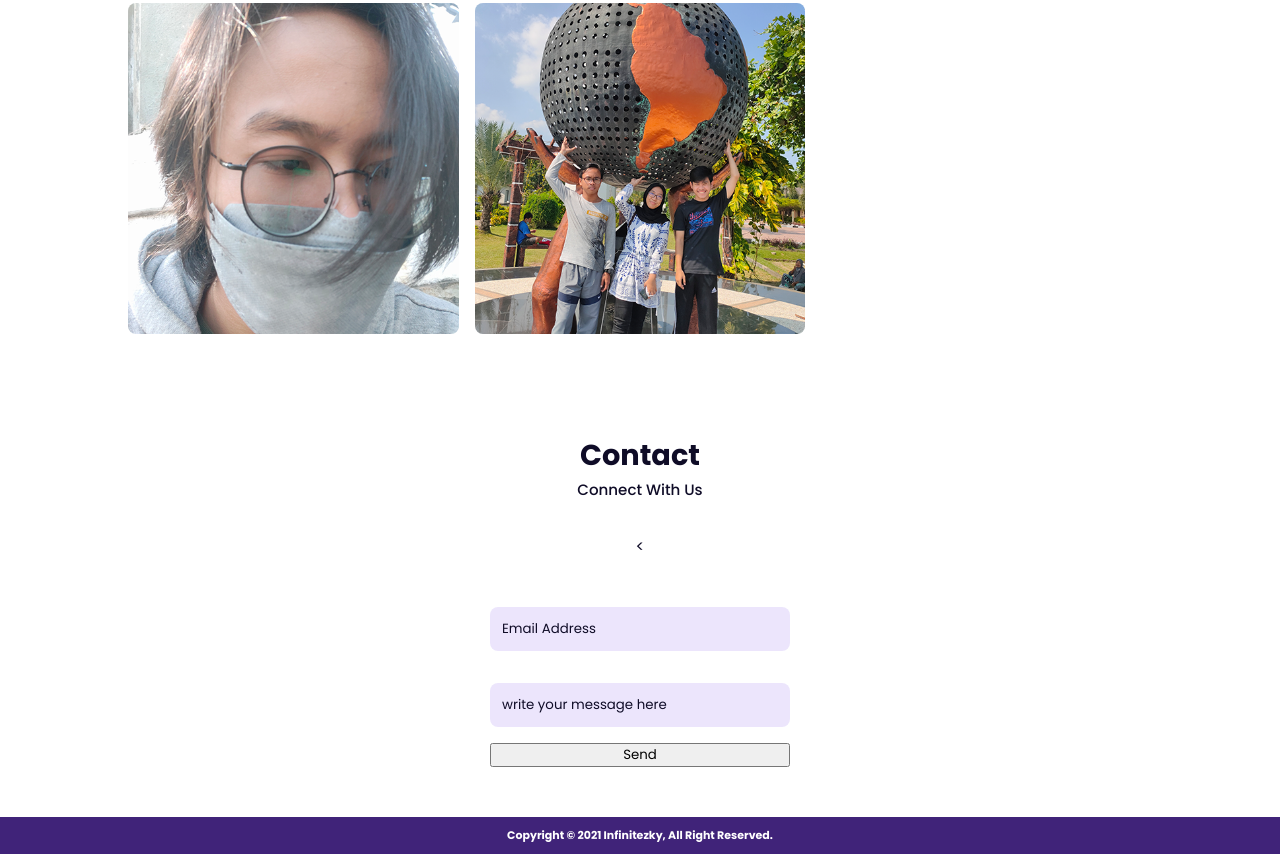
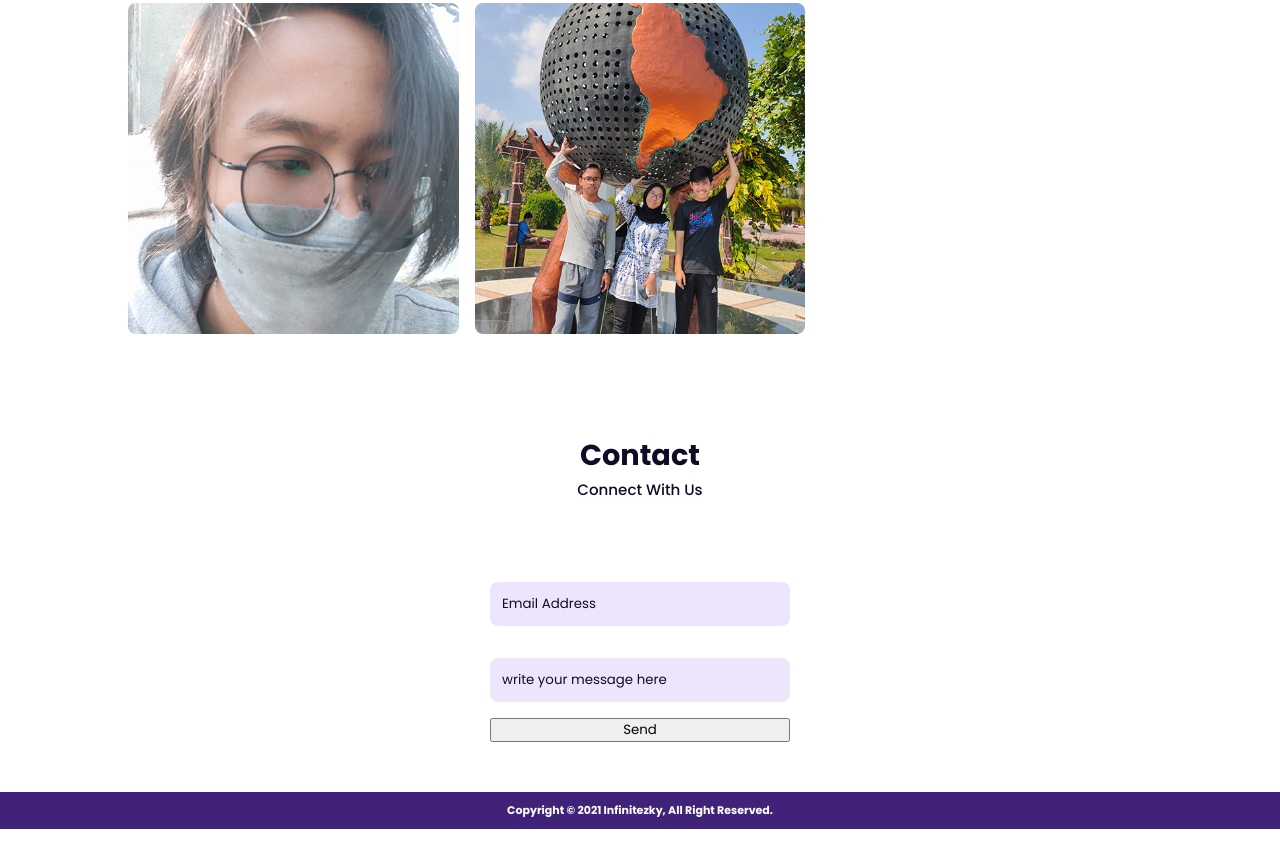
Before and after one commit to Infinitezkyy/tes, a plain HTML site: page index.html in a window 1280 px wide. Shown: the part 7087-7941 px from the top of the page. After the commit the page ends 7916 px from the top, so only its background shows below. Drawn offline with nearby package versions, Linux system fonts and the light colour scheme.

Commit message:
Update index.html

```diff
--- a/index.html
+++ b/index.html
@@ -327,7 +327,7 @@
         <span>Connect With Us</span>
     </div>
     <div class="contact-form">
-        <<div class="contact-form">
+        <div class="contact-form">
         <form action="https://formsubmit.co/zkybudiansyah@gmail.com" method="POST">
             <input type="hidden" name="_subject" value="New Email woooo!">
             <input type="email" name="email" placeholder="Email Address" required>
```
